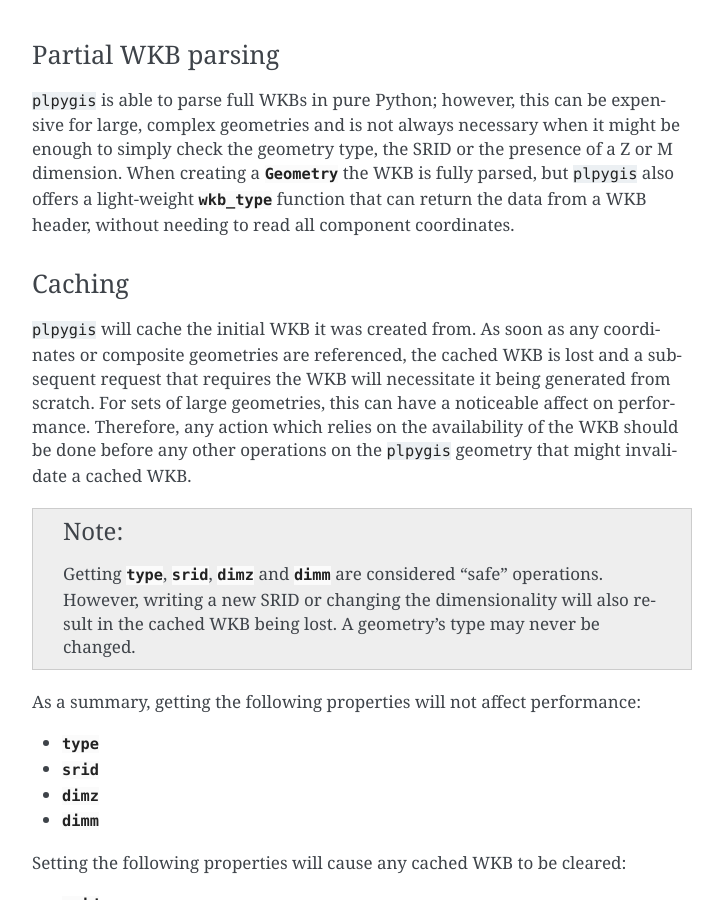
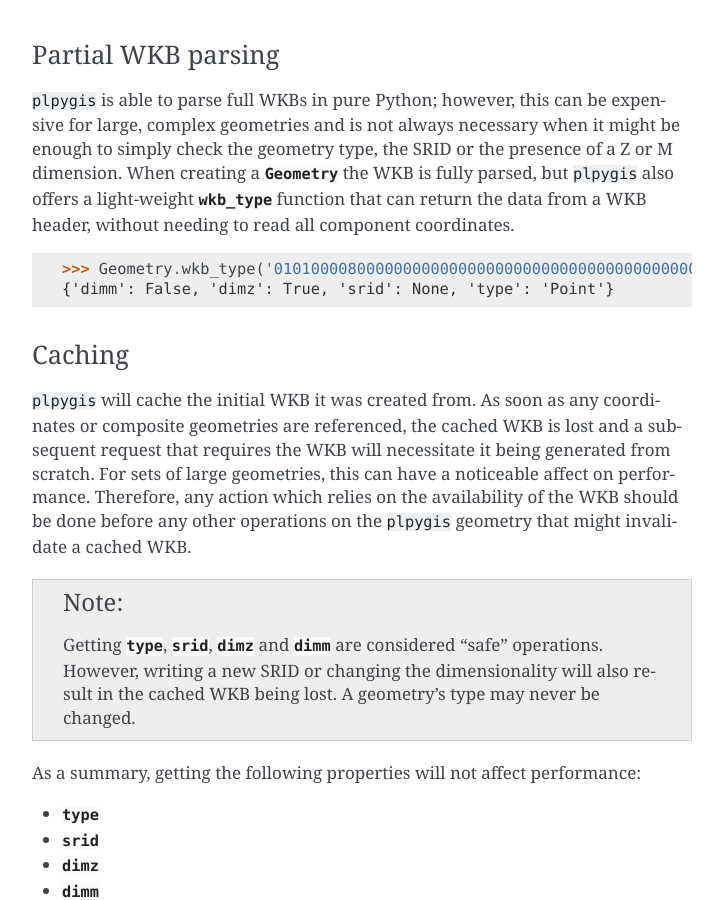
Before and after one commit to bosth/plpygis, a Sphinx documentation site: the page built from doc/source/subclasses.rst, in a window 1280 px wide and 900 px high, scrolled down 2982 px. Shown: the whole window, without its empty margins (388-1111 px from the left). Built offline with Sphinx 7.4.7, drawn with Linux system fonts in a browser that asks for light colours.

Commit message:
Add wkb_type function.

```diff
--- a/doc/source/subclasses.rst
+++ b/doc/source/subclasses.rst
@@ -119,6 +119,11 @@ Partial WKB parsing
 
 ``plpygis`` is able to parse full WKBs in pure Python; however, this can be expensive for large, complex geometries and is not always necessary when it might be enough to simply check the geometry type, the SRID or the presence of a Z or M dimension. When creating a :class:`Geometry <plpygis.geometry.Geometry>` the WKB is fully parsed, but ``plpygis`` also offers a light-weight :class:`wkb_type <plpygis.geometry.wkb_type>` function that can return the data from a WKB header, without needing to read all component coordinates.
 
+.. code-block:: python
+
+    >>> Geometry.wkb_type('0101000080000000000000000000000000000000000000000000000000')
+    {'dimm': False, 'dimz': True, 'srid': None, 'type': 'Point'}
+
 Caching
 ^^^^^^^
 
```
Also changed, not shown: 1 other file.
